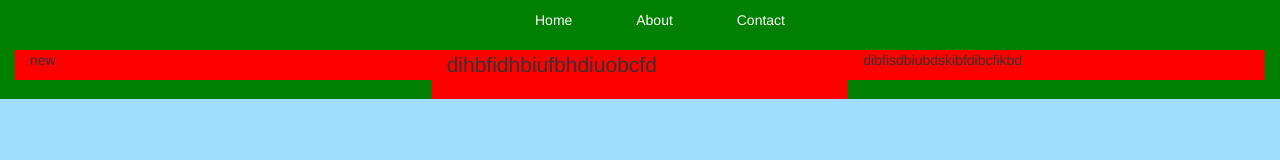
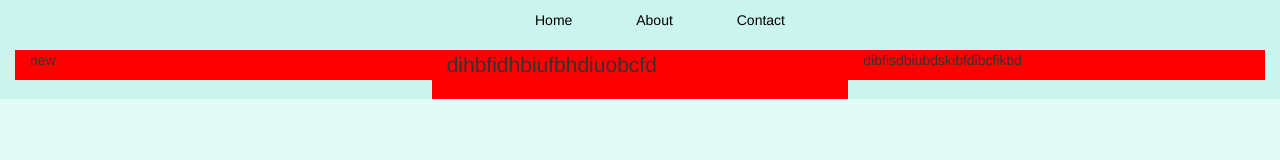
Before and after one commit to Cameron-Winney/Cameron-Winney, a plain HTML site: page index.html in a window 1280 px wide. Drawn offline with Linux system fonts and the light colour scheme.

Commit message:
make some colors attractive

```diff
--- a/style.css
+++ b/style.css
@@ -10,10 +10,10 @@
     background: red;
 }
 .container-fluid {
-    background: green;
+    background: #CAF4ED;
 }
 body {
-    background: #A0DDFF
+    background: #E2FBF7
 }
 .no-padding{
     padding:0;
@@ -33,7 +33,7 @@ nav{
 nav a{
   text-decoration: none;
   text-align: inline;
-  color:white;
+  color: #000000;
 
 
 }
@@ -48,6 +48,6 @@ nav ul{
    text-align: center;
 }
 nav li:hover {
-  background: #4e4e50
+  background: #7ED0C3
 
 }
```
